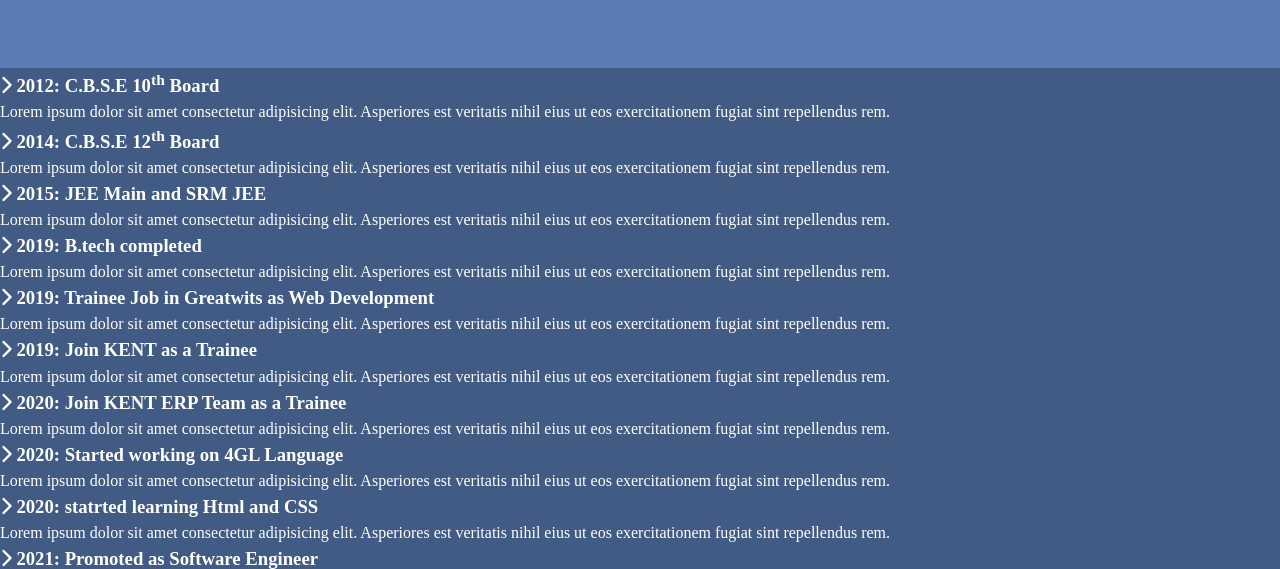
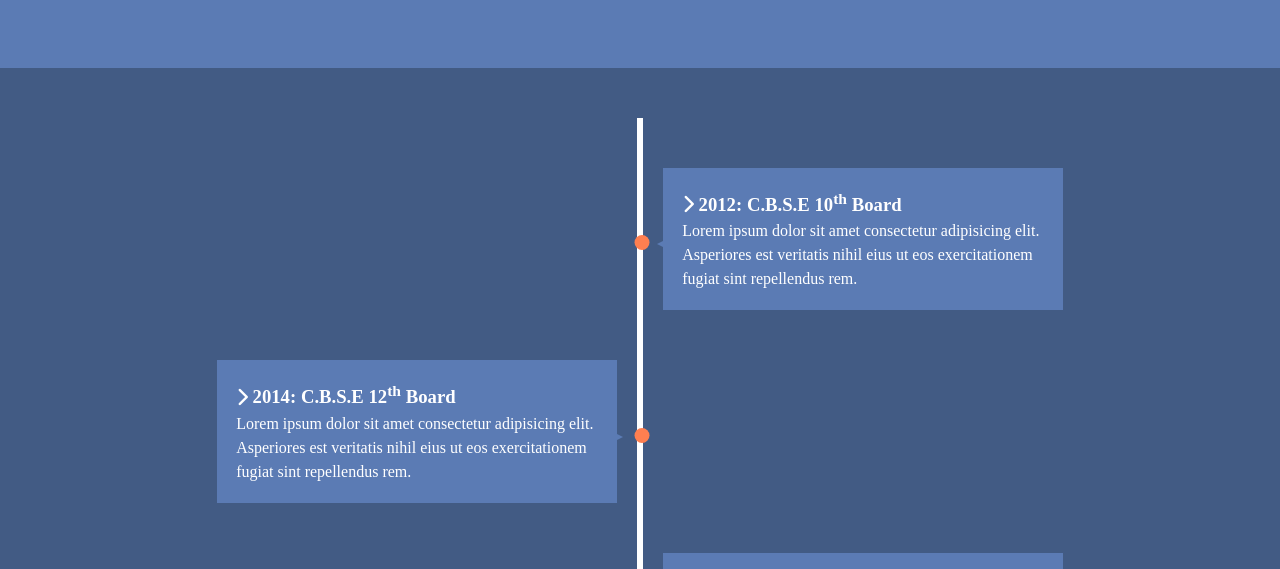
Before and after one commit to SaquibAsghar/Knowledge-Resume, a plain HTML site: page index.html in a window 1280 px wide. Shown: the part 154-723 px from the top of the page. Drawn offline with Linux system fonts and the light colour scheme.

Commit message:
Update main.css

```diff
--- a/styles/main.css
+++ b/styles/main.css
@@ -12,9 +12,9 @@
 
 body {
 	line-height: 1.5;
-    overflow-x: hidden;
-    background-color: var(--primary-color);
-    color: #fff;
+	overflow-x: hidden;
+	background-color: var(--primary-color);
+	color: #fff;
 }
 
 #main-header {
@@ -35,6 +35,67 @@ body {
 	font-size: 2.4rem;
 }
 
-ul{
-    list-style: none;
+ul {
+	list-style: none;
+	padding: 50px 0px;
 }
+
+ul li {
+	position: relative;
+	width: 6px;
+	padding-top: 50px;
+	margin: 0 auto;
+	background-color: #fff;
+}
+
+ul li div {
+	position: relative;
+	width: 400px;
+	padding: 1.2rem;
+	bottom: 0;
+	background-color: var(--secondary-color);
+	transition: all 0.5s ease-in-out;
+}
+
+ul li:nth-child(even) div {
+	left: -420px;
+}
+ul li:nth-child(odd) div {
+	right: -26px;
+}
+
+ul li::after {
+	position: absolute;
+	content: "";
+	height: 15px;
+	width: 15px;
+	background-color: coral;
+	left: 80%;
+	bottom: 60px;
+	border-radius: 50%;
+	transform: translateX(-50%);
+	transition: background 0.5s ease-in-out;
+}
+
+ul li div::before {
+	content: "";
+	position: absolute;
+	width: 0px;
+	height: 0px;
+	border-style: solid;
+	bottom: 50%;
+}
+
+ul li:nth-child(odd) div::before {
+	left: -6px;
+	top: 48%;
+	border-width: 8px 16px 8px 0px;
+	border-color: transparent var(--secondary-color) transparent transparent;
+}
+
+ul li:nth-child(even) div::before {
+	right: -6px;
+	top: 48%;
+	border-width: 8px 0px 8px 16px;
+	border-color: transparent var(--secondary-color) transparent;
+}
```
